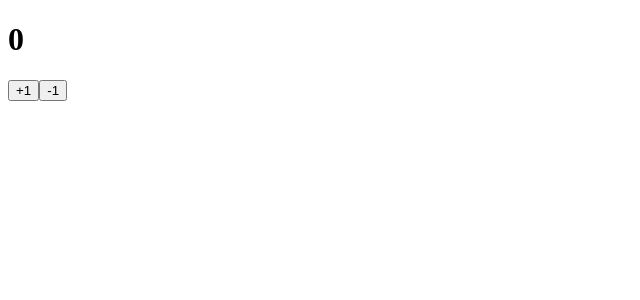
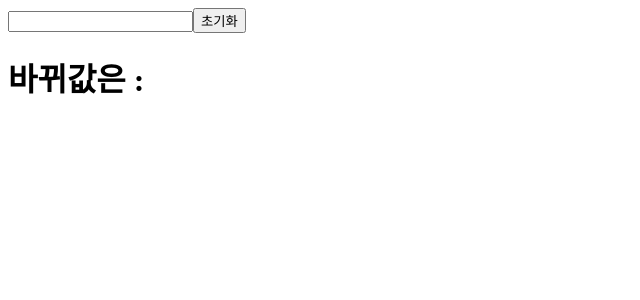
Before and after one commit to bbsmax/study-react, a React (Create React App) app in the folder react-tutorial/: page / in a window 1280 px wide. Shown: the top 300 px of the page, without its empty margins (0-640 px from the left). Built offline with nearby package versions, Linux system fonts and the light colour scheme.

Commit message:
react 변경

```diff
--- a/react-tutorial/src/App.js
+++ b/react-tutorial/src/App.js
@@ -2,6 +2,7 @@ import React from 'react';
 import Hello from "./Hello";
 import Wrapper from "./Wrapper";
 import Counter from "./Counter";
+import InputSample from './InputSample';
 
 function App() {
   return (
@@ -10,7 +11,8 @@ function App() {
             <Hello name="react" isSpecial={true} /> 테스트 파일
             <Hello />
         </Wrapper>*/}
-      <Counter />
+      {/* <Counter /> */}
+      <InputSample />
     </>
 
   );
--- /dev/null
+++ b/react-tutorial/src/InputSample.js
@@ -0,0 +1,22 @@
+import React, { useState } from 'react';
+
+function InputSample() {
+    const [inputtxt, setText] = useState("");
+    const changeHandler = (e) => {
+        console.log("change Handler !!", e.target.value)
+        setText(e.target.value);
+    }
+
+    const initHandler = () => {
+        setText("");
+    }
+    return (
+        <div>
+            <input onChange={changeHandler} value={inputtxt} />
+            <button onClick={initHandler}>초기화</button>
+            <h1>바뀌값은 : {inputtxt}</h1>
+        </div>
+    );
+}
+
+export default InputSample;
```
